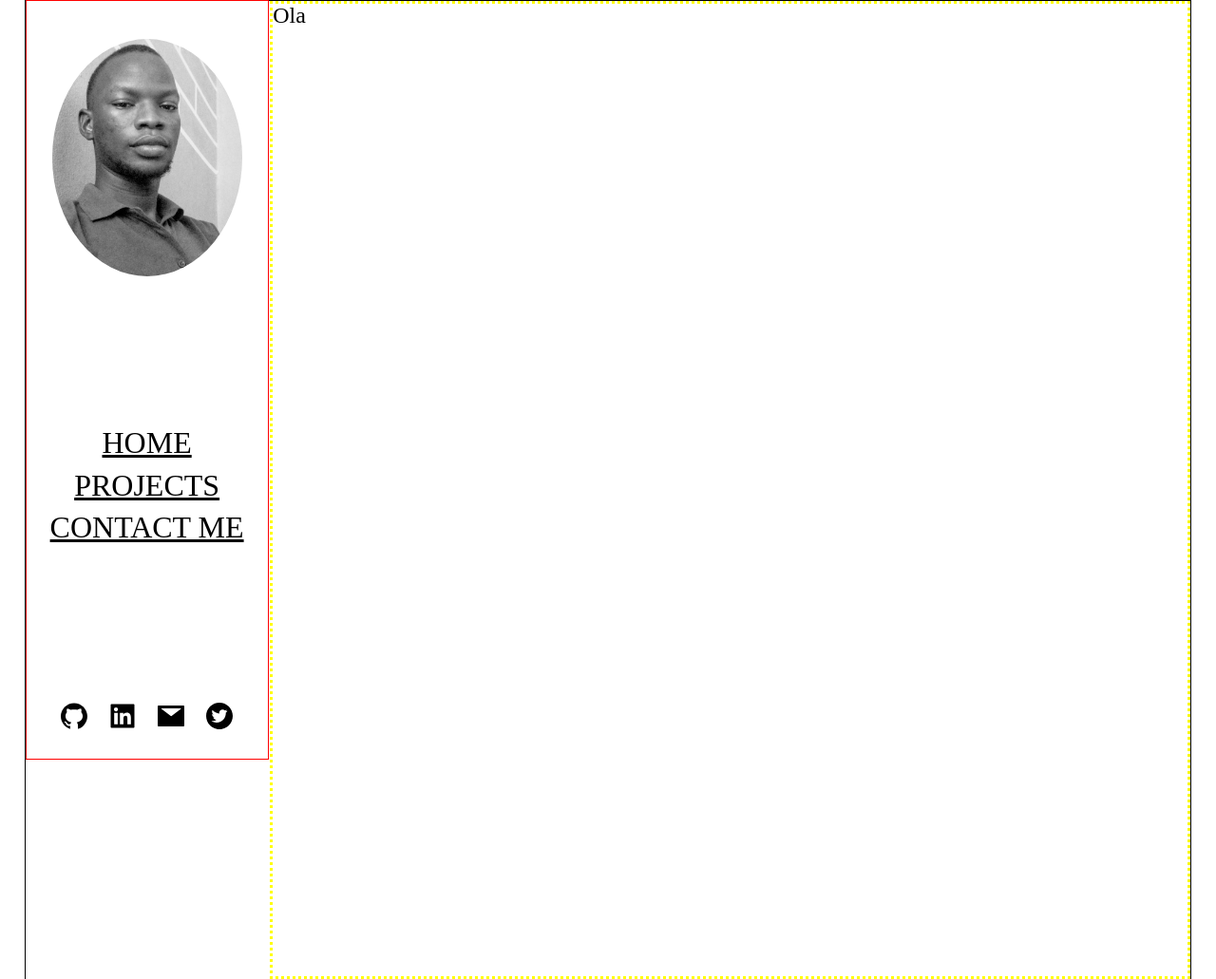
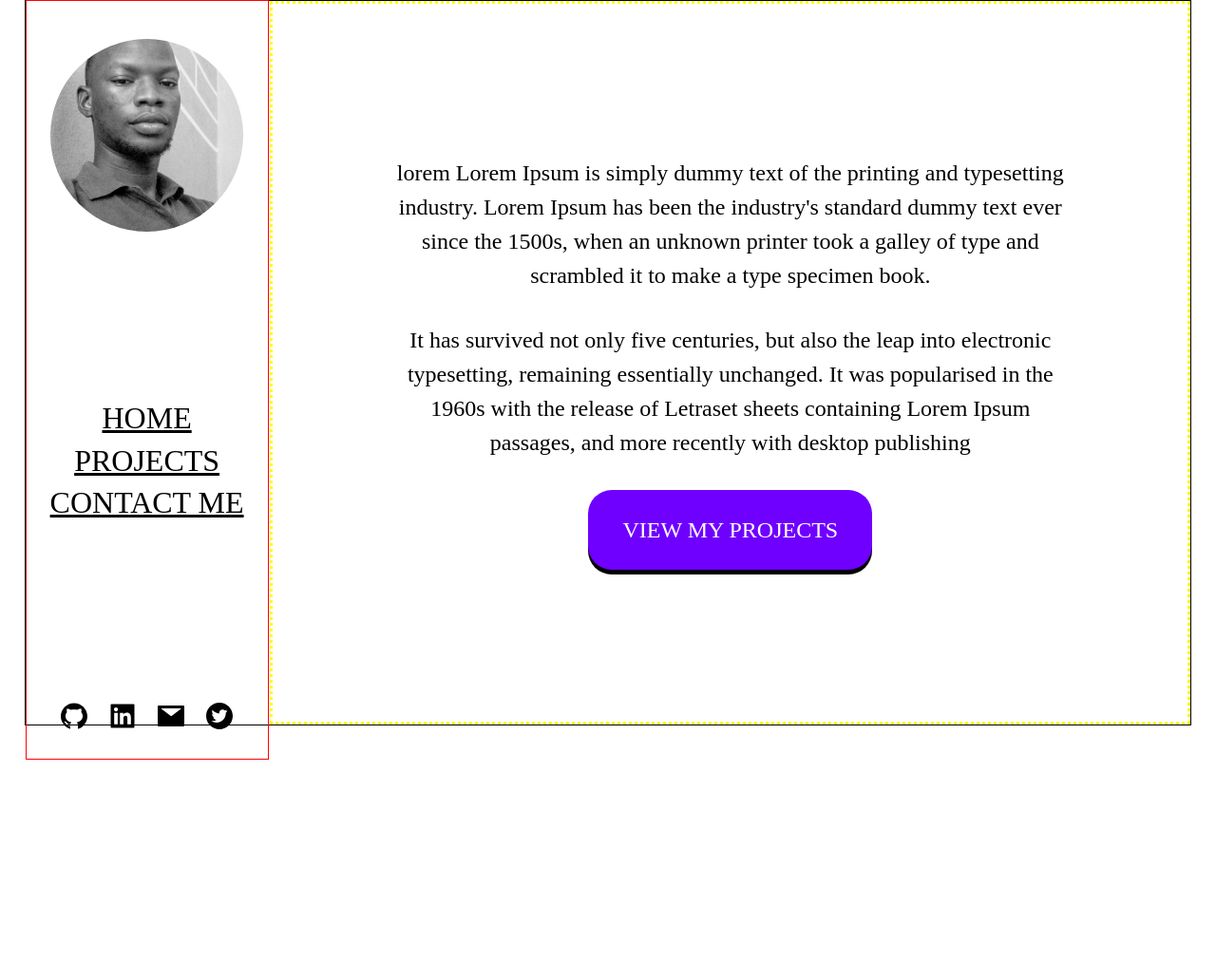
Before and after one commit to ola-dola/portfolio, a Gatsby site: page / in a window 1280 px wide. Shown: the whole page at 95% size. After the commit the page ends 800 px from the top, so only its background shows below. Built offline with nearby package versions, Linux system fonts and the light colour scheme; Gatsby itself is replaced by a stand-in of ours.

Commit message:
add home page

```diff
--- a/src/components/Layout.js
+++ b/src/components/Layout.js
@@ -21,15 +21,15 @@ export default function Layout({ children }) {
       {
         file(relativePath: { eq: "olamide1.jpg" }) {
           childImageSharp {
-            fixed(width: 200, height: 250) {
-              ...GatsbyImageSharpFixed
+            fluid(maxHeight: 350, maxWidth: 350, quality: 100) {
+              ...GatsbyImageSharpFluid
+              ...GatsbyImageSharpFluidLimitPresentationSize
             }
           }
         }
       }
-      `
-      )
-
+    `
+  )
 
   return (
     <>
@@ -63,10 +63,10 @@ export default function Layout({ children }) {
       </section>
 
       <StyledAside>
-        <div style={{marginTop: "2rem"}}>
+        <div style={{ marginTop: "2rem", width: "80%" }}>
           <Img
-            fixed={data.file.childImageSharp.fixed}
-            style={{ borderRadius: "50%"}}
+            fluid={data.file.childImageSharp.fluid}
+            style={{ borderRadius: "50%", textAlign: "center" }}
             alt="portfolio owner, Olamide Oredola slightly smiling"
           />
         </div>
@@ -129,14 +129,14 @@ const StyledAside = styled.aside`
     font-size: 2rem;
   }
 
-  @media(min-width: 1500px) {
+  @media (min-width: 1500px) {
     font-size: 3.5rem;
     line-height: 1.5;
   }
 `
 const StyledMain = styled.main`
   border: 3px dotted yellow;
-  padding-bottom: 1000px;
+  padding: 1rem 0;
 
   @media (min-width: 850px) {
     margin-left: 21%;
--- a/src/pages/index.js
+++ b/src/pages/index.js
@@ -1,10 +1,96 @@
 import React from "react"
 import Layout from "../components/Layout"
+import { graphql, Link as GatsbyLink } from "gatsby"
+import Img from "gatsby-image"
+import styled from "styled-components"
 
-export default function Home() {
+export default function Home({ data }) {
+  // console.log(data.file)
+
   return (
     <Layout>
-      <h1>Ola</h1>
+      <StyledSection className="homepage">
+        <StyledImageDiv>
+          <Img
+            fluid={data.file.childImageSharp.fluid}
+            style={{ borderRadius: "50%" }}
+          />
+        </StyledImageDiv>
+
+        <StyledParagraph>
+          lorem Lorem Ipsum is simply dummy text of the printing and typesetting
+          industry. Lorem Ipsum has been the industry's standard dummy text ever
+          since the 1500s, when an unknown printer took a galley of type and
+          scrambled it to make a type specimen book.{" "}
+        </StyledParagraph>
+
+        <StyledParagraph>
+          It has survived not only five centuries, but also the leap into
+          electronic typesetting, remaining essentially unchanged. It was
+          popularised in the 1960s with the release of Letraset sheets
+          containing Lorem Ipsum passages, and more recently with desktop
+          publishing
+        </StyledParagraph>
+
+        <StyledLink to="projects">View my Projects</StyledLink>
+      </StyledSection>
     </Layout>
   )
 }
+
+export const query = graphql`
+  {
+    file(relativePath: { eq: "olamide1.jpg" }) {
+      childImageSharp {
+        fluid(maxHeight: 250, maxWidth: 250, quality: 100) {
+          ...GatsbyImageSharpFluid
+          ...GatsbyImageSharpFluidLimitPresentationSize
+        }
+      }
+    }
+  }
+`
+const StyledSection = styled.section`
+  padding: 1.5rem 0.5rem;
+  text-align: center;
+
+  @media (min-width: 850px) {
+    padding: 16vh;
+    line-height: 1.5;
+  }
+`
+
+const StyledImageDiv = styled.div`
+  width: 35vw;
+  margin: 0 auto;
+
+  @media (min-width: 850px) {
+    display: none;
+  }
+`
+const StyledParagraph = styled.p`
+  padding: 1rem 0;
+`
+const StyledLink = styled(props => <GatsbyLink {...props} />)`
+  display: inline-block;
+  background-color: #6f00ff;
+  box-shadow: 0 5px 0 black;
+  color: white;
+  margin: 1rem;
+  padding: 1em 1.5em;
+  position: relative;
+  text-decoration: none;
+  text-transform: uppercase;
+  border-radius: 25px;
+
+  :hover,
+  :visited {
+    background-color: #6f00ff;
+    color: white;
+  }
+
+  :active {
+    box-shadow: none;
+    top: 5px;
+  }
+`
```
